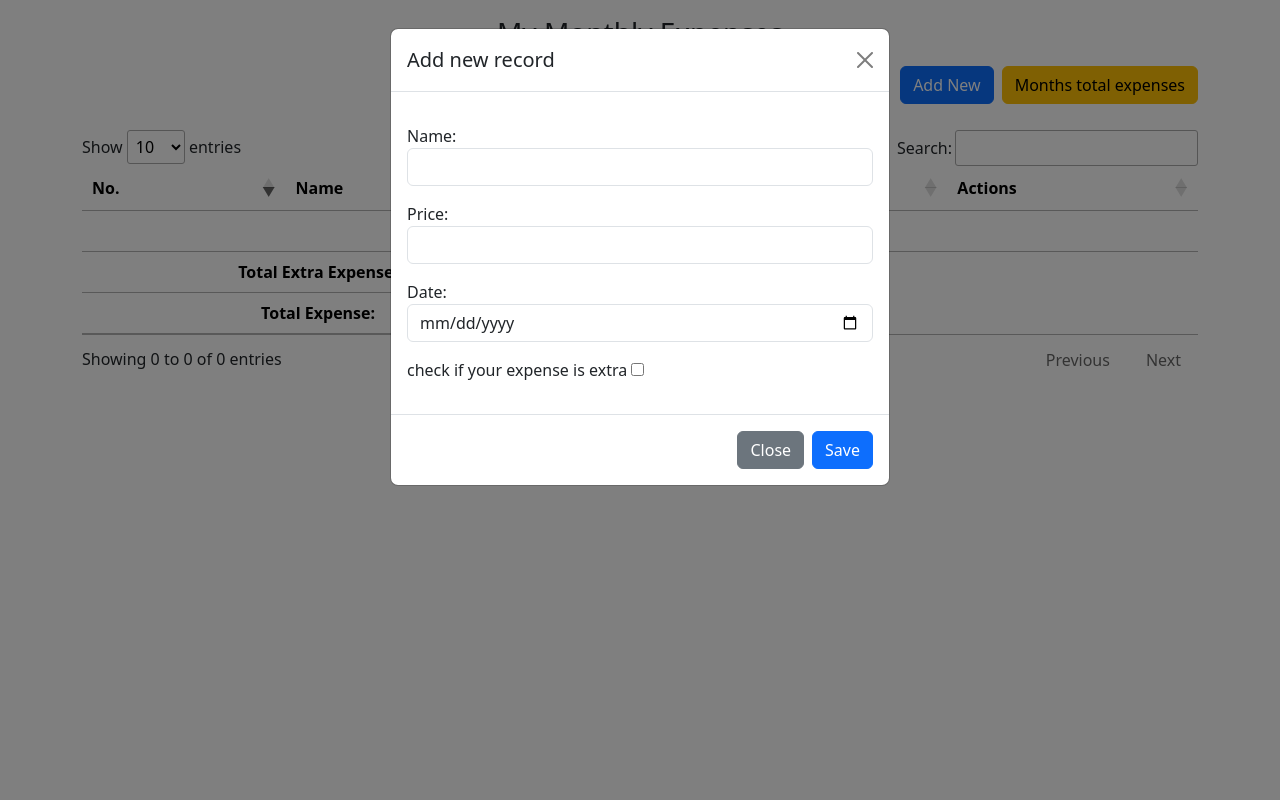
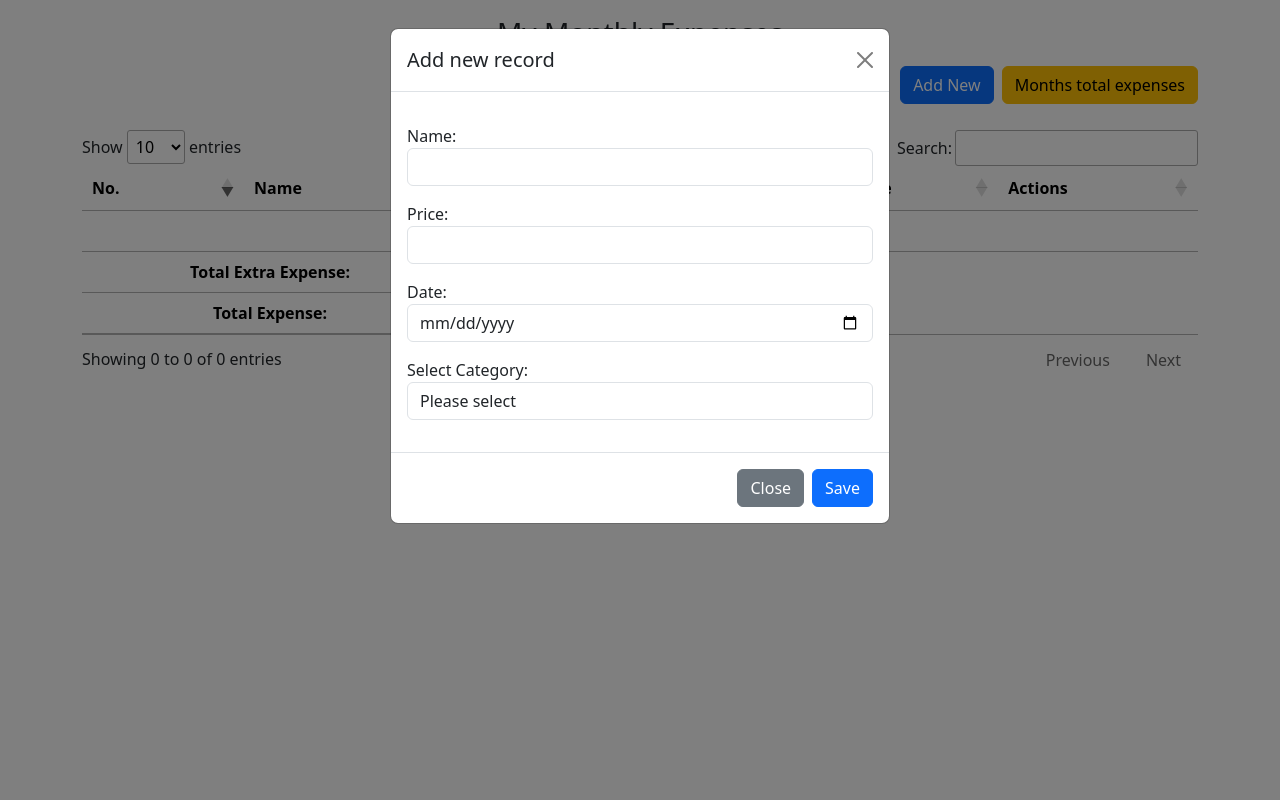
Before and after one commit to ShamiTheWebdeveloper/Monthly-Expense-Management, a PHP site: page / in a window 1280 px wide, after a click on "Add New". Run offline with PHP 8.4, Linux system fonts and the light colour scheme; data comes from the database, SQL or seed files in the repository; tables that the repository leaves empty or names only in its code hold one stand-in row (values such as "Sample post"); some libraries are stand-ins or nearby versions.

Commit message:
Category module added

```diff
--- a/config.php
+++ b/config.php
@@ -3,3 +3,33 @@
 $limit=33000;
 date_default_timezone_set('Asia/Karachi');
 error_reporting(0);
+
+function get_categories($id=0): array
+{
+    global $connection;
+    $id_sql='';
+    if ($id!=0) $id_sql=" and id=".$id;
+    $query = "SELECT id,name FROM categories where status=1".$id_sql;
+    $result=$connection->query($query);
+    $output=[];
+    foreach($result as $row) $output[$row['id']]=$row['name'];
+    return $output;
+}
+
+function make_select($options,$name,$default='',$parameters='',$first_selected='Please select'): false|string
+{
+    ob_start();
+    ?>
+    <select name="<?= $name ?>" <?= $parameters ?>>
+        <?php if ($first_selected!=''): ?>
+        <option <?= $default==''?'selected':''; ?> ><?= $first_selected ?></option>
+        <?php endif; ?>
+        <?php foreach ($options as $key=>$option): ?>
+        <option value="<?= $key ?>" <?php if ($default!='') echo $default===$key?"selected":""; ?>><?= $option ?></option>
+        <?php endforeach; ?>
+    </select>
+    <?php
+    $output=ob_get_contents();
+    ob_end_clean();
+    return $output;
+}
--- a/index.php
+++ b/index.php
@@ -1,6 +1,4 @@
-<?php
-include 'config.php';
-?>
+<?php include 'config.php'; ?>
 <!DOCTYPE html>
 <html lang="en">
 <head>
@@ -36,11 +34,15 @@
                      <input type="date" name="date" class="form-control">
                  </div>
                  <div class="my-3">
-                     <label>check if your expense is extra</label>
-                     <label>
-                         <input type="checkbox" name="extra" class="">
-                     </label>
+                     <label>Select Category:</label>
+                     <?= make_select(get_categories(),'category','','class="form-control"') ?>
                  </div>
+<!--                 <div class="my-3">-->
+<!--                     <label>check if your expense is extra</label>-->
+<!--                     <label>-->
+<!--                         <input type="checkbox" name="extra" class="">-->
+<!--                     </label>-->
+<!--                 </div>-->
              </div>
 
             <div class="modal-footer">
@@ -76,10 +78,12 @@
                         <input type="date" id="date" name="date" class="form-control">
                     </div>
                     <div class="my-3">
-                        <label>check if your expense is extra</label>
-                        <label>
-                            <input type="checkbox" id="extra" name="extra" >
-                        </label>
+                        <label>Select Category:</label>
+                        <?= make_select(get_categories(),'category','','class="form-control" id="category-select"') ?>
+<!--                        <label>check if your expense is extra</label>-->
+<!--                        <label>-->
+<!--                            <input type="checkbox" id="extra" name="extra" >-->
+<!--                        </label>-->
                     </div>
 
                 </div>
@@ -109,6 +113,7 @@
            <tr>
                <th>No.</th>
                <th>Name</th>
+               <th>Category</th>
                <th>Price</th>
                <th>Date</th>
                <th>Actions</th>
@@ -116,19 +121,21 @@
            </thead>
            <tbody>
            <?php
-            $sql=mysqli_query($connection,"select * from expenses WHERE date BETWEEN DATE_FORMAT(NOW(), '%Y-%m-01') AND LAST_DAY(NOW()) ORDER BY date");
+            $sql=mysqli_query($connection,$sql3="select e.id,e.category_id,e.price,e.date,e.name as e_name,c.name as c_name from expenses e left join categories c on e.category_id=c.id WHERE e.date BETWEEN DATE_FORMAT(NOW(), '%Y-%m-01') AND LAST_DAY(NOW()) ORDER BY e.date");
             $num=1;
             $total=0;
             $total_extra=0;
-            while ($row=mysqli_fetch_array($sql)){
+            while ($row=mysqli_fetch_array($sql)):
+                if ($row['c_name']=='' || $row['c_name']==null) $row['c_name']='Other';
            ?>
            <tr>
                <td><?= $num ?></td>
-               <td><?= $row['name'] ?></td>
-               <td class="<?= $row['extra']==1 ? 'text-danger':'' ?>"><?= $row['price'] ?></td>
+               <td><?= $row['e_name'] ?></td>
+               <td><?= $row['c_name'] ?></td>
+               <td><?= $row['price'] ?></td>
                <td><?= date('D, d M Y',strtotime($row['date'])) ?></td>
                <td>
-                   <a href="expense_action.php?action=insert&name=<?= $row['name'] ?>&price=<?= $row['price'] ?>&extra=<?= $row['extra'] ?>" class="btn btn-warning">Copy</a>
+                   <a href="expense_action.php?action=insert&name=<?= $row['e_name'] ?>&price=<?= $row['price'] ?>&category=<?= $row['category_id'] ?>" class="btn btn-warning">Copy</a>
                    <button type="button" class="btn btn-info" onclick="editRecord(<?= $row['id'] ?>)" data-bs-toggle="modal"  data-bs-target="#editModal">Edit</button>
                    <a onclick=" confirm('Are you sure you want to delete?')? href='expense_action.php?action=delete&&id=<?= $row['id'] ?>':''" class="btn btn-danger">Delete</a>
                </td>
@@ -141,7 +148,7 @@
                 $total +=$row['price'];
 
                 $num++;
-            }
+            endwhile;
            ?>
 
 
@@ -227,12 +234,22 @@
                 data:{expense_id:expense_id},
                 success:function (data) {
                     let editData = JSON.parse(data);
-                    let extra=$('#extra');
+                    // let extra=$('#extra');
                     $('#id').val(editData.id);
                     $('#name').val(editData.name);
                     $('#price').val(editData.price);
                     $('#date').val(editData.date);
-                    parseInt(editData.extra) === 1 ? extra.prop('checked', true) : extra.prop('checked', false);
+                    let category_id=editData.category_id;
+
+                    let select = $('#category-select');
+                    select.find('option').each(function () {
+                        if ($(this).val() == category_id) {
+                            $(this).prop('selected', true);
+                            return false; // Break the loop
+                        }
+                    });
+
+                    // parseInt(editData.extra) === 1 ? extra.prop('checked', true) : extra.prop('checked', false);
 
                 },
                 error: function (error) {
@@ -253,9 +270,6 @@
         }
          $(document).ready( function () {
              $('.myTable').DataTable({
-              // "columnDefs": [
-              //        { "orderable": false, "targets": [4] }
-              //    ],
                  "order": [[0, "desc"]]
 
              });
```
Also changed, not shown: expense_action.php (+10 -6 lines).
